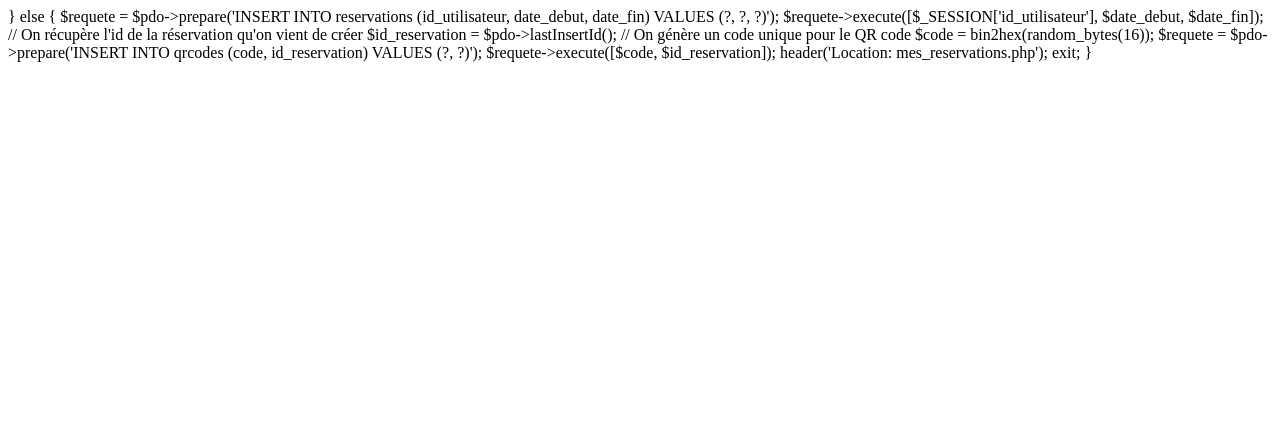
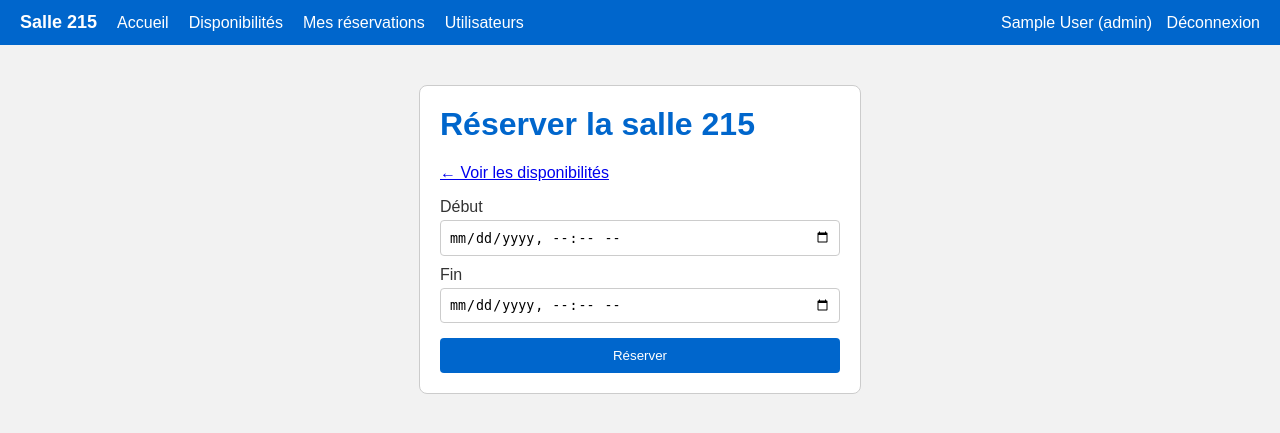
Before and after one commit to youssefsaidi-ops/Controle-d-acces-Authentification-Interface-Web, a PHP site: page /mp2/reservation.php in a window 1280 px wide. Shown: the top 433 px of the page. Run offline with PHP 8.4, Linux system fonts and the light colour scheme; the visitor is signed in with stand-in values (Sample User, id 1).

Commit message:
fix: correction de la page de réservation (code affiché en brut)

```diff
--- a/Codes/MP2-T2/reservation.php
+++ b/Codes/MP2-T2/reservation.php
@@ -1,3 +1,26 @@
+<?php
+// Page pour réserver un créneau
+require_once 'includes/db.php';
+require_once 'includes/session.php';
+
+exiger_connexion();
+
+$erreur = '';
+$pdo = connexion_bdd();
+
+if (isset($_POST['date_debut'])) {
+    $date_debut = $_POST['date_debut'];
+    $date_fin = $_POST['date_fin'];
+
+    if ($date_fin <= $date_debut) {
+        $erreur = 'L\'heure de fin doit être après l\'heure de début.';
+    } else {
+        $requete = $pdo->prepare('SELECT id FROM reservations
+                                  WHERE date_debut < ? AND date_fin > ?');
+        $requete->execute([$date_fin, $date_debut]);
+
+        if ($requete->fetch()) {
+            $erreur = 'Ce créneau est déjà réservé.';
         } else {
             $requete = $pdo->prepare('INSERT INTO reservations (id_utilisateur, date_debut, date_fin)
                                       VALUES (?, ?, ?)');
@@ -15,3 +38,25 @@
             header('Location: mes_reservations.php');
             exit;
         }
+    }
+}
+
+$titre = 'Réserver un créneau';
+require_once 'includes/entete.php';
+?>
+    <main class="carte">
+        <h1>Réserver la salle 215</h1>
+        <p><a href="disponibilites.php">← Voir les disponibilités</a></p>
+        <?php if ($erreur != '') { ?>
+            <p class="erreur"><?php echo $erreur; ?></p>
+        <?php } ?>
+        <form method="post">
+            <label for="date_debut">Début</label>
+            <input type="datetime-local" id="date_debut" name="date_debut" required>
+            <label for="date_fin">Fin</label>
+            <input type="datetime-local" id="date_fin" name="date_fin" required>
+            <button type="submit">Réserver</button>
+        </form>
+    </main>
+</body>
+</html>
```
